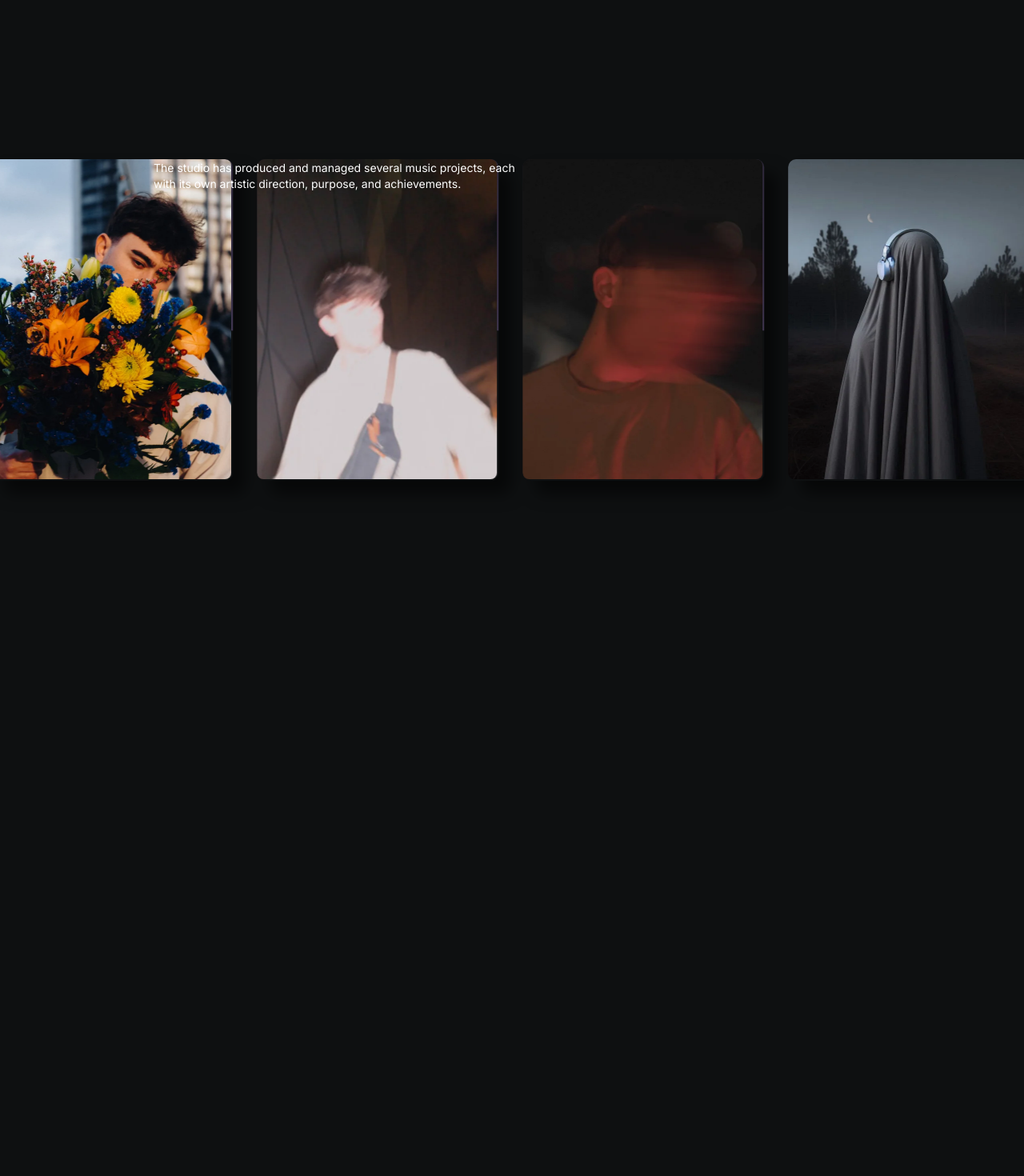
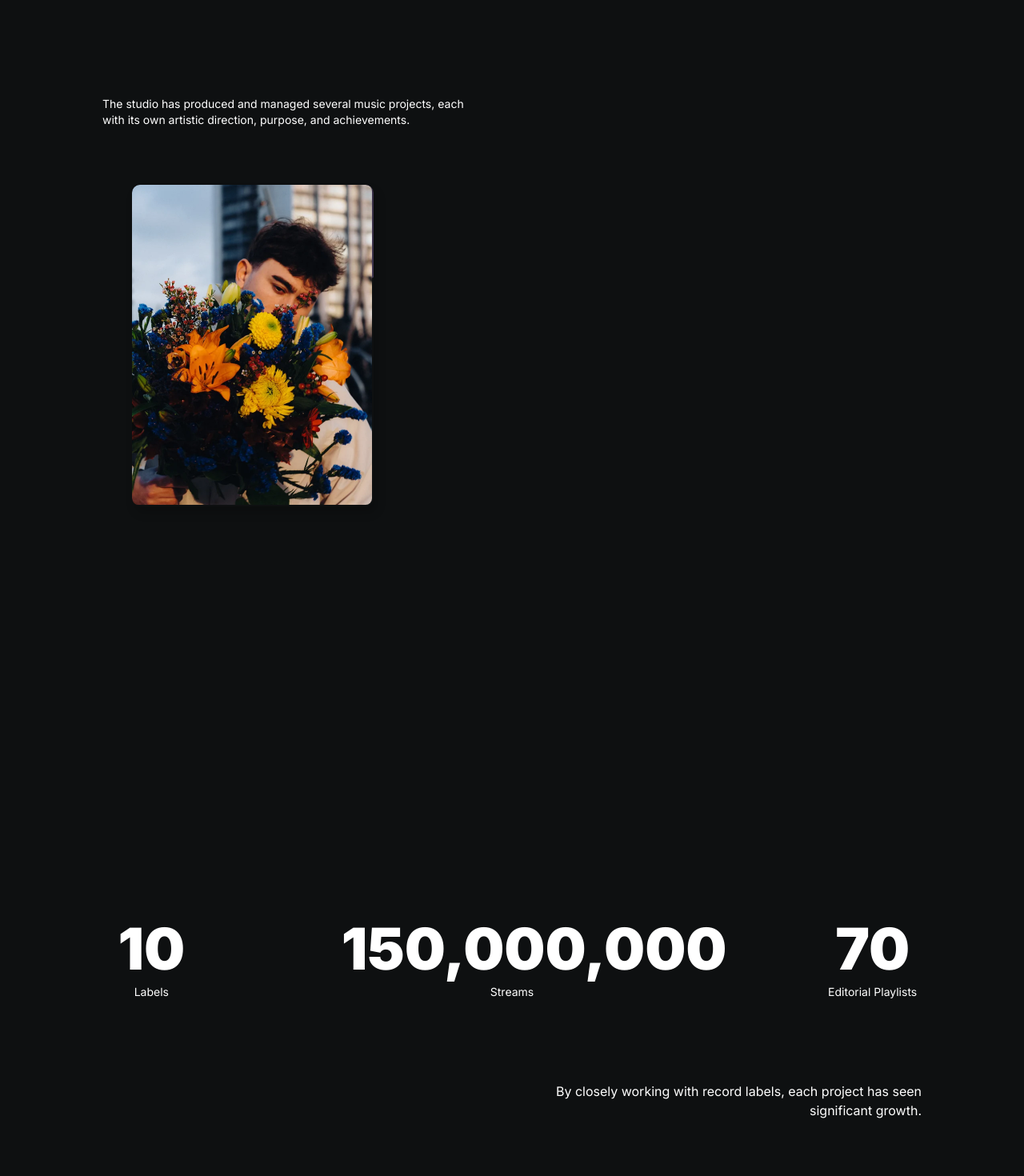
Before and after one commit to alexgoupy/keeperaudio-website, a Next.js app: page / in a window 1280 px wide. Shown: the part 800-2270 px from the top of the page at 80% size. Built offline with nearby package versions, Linux system fonts and the light colour scheme.

Commit message:
simplified and responsive

```diff
--- a/src/app/page.tsx
+++ b/src/app/page.tsx
@@ -8,6 +8,7 @@ import Projects from "@/components/Projects";
 import Stats from "@/components/Stats";
 import { ReactLenis } from 'lenis/react';
 import { div } from "framer-motion/client";
+import ProjectsMini from "@/components/ProjectMini";
 
 const Home: React.FC = () => {
   const [mousePosition, setMousePosition] = useState({ x: 0, y: 0 });
@@ -60,10 +61,9 @@ const Home: React.FC = () => {
       {/* The blob with transition for opacity */}
       <div
         id="blur-blob"
+        className="hidden lg:block w-0 h-0 lg:w-[500px] lg:h-[500px]"
         style={{
           position: 'fixed',
-          width: '500px',  // Set the size of the blur
-          height: '500px',
           backgroundColor: '#292334', // Dark purple color
           borderRadius: '50%',
           filter: 'blur(150px)',
@@ -76,9 +76,9 @@ const Home: React.FC = () => {
 
       <div className="bg-[#0E1011]">
         <ReactLenis root options={{ lerp: 0.08 }} />
-        <Navbar />
+        {/* <Navbar /> */}
         <Hero />
-        <Projects />
+        <ProjectsMini />
         <Stats />
         <PlayButton />
       </div>
--- a/src/components/Hero.tsx
+++ b/src/components/Hero.tsx
@@ -52,7 +52,7 @@ export const Hero: React.FC = () => {
       }}
     >
       <motion.h1
-        className="text-[clamp(3rem,0.33009708737864063rem+11.3915857605178vw,14rem)] m-0 font-black italic leading-[0.8] tracking-[-0.08em] z-10 text-white pr-6"
+        className="text-[3rem] sm:text-[6rem] md:text-[6rem] lg:text-[10rem] m-0 font-black italic leading-[0.8] tracking-[-0.08em] z-10 text-white"
         onMouseMove={handleMouseMove}
         onMouseLeave={handleMouseLeave}
         animate={{
@@ -81,9 +81,8 @@ export const Hero: React.FC = () => {
         {splitText("keeper.audio")}
       </motion.h1>
 
-
       <motion.p
-      className="absolute bottom-[25%] right-[15%] text-sm text-right w-full min-w-[100px] max-w-[460px] text-white"
+        className="absolute sm:bottom-[25%] bottom-[35%] right-[10%] text-[0.7rem] md:text-sm  text-right w-full min-w-[100px] max-w-[300px] sm:max-w-[460px] text-white"
         initial={{ opacity: 0 }} // Start above the screen
         animate={{ opacity: 1 }}    // Animate into the visible area
         transition={{
--- /dev/null
+++ b/src/components/ProjectMini.tsx
@@ -0,0 +1,159 @@
+"use client"; // Mark this file as a client-side component
+
+import React, { useState, useEffect, useRef } from "react";
+import { motion } from "framer-motion";
+
+// Card Component
+const Card = ({ card, setHoveredImage }) => {
+  return (
+    <a
+      href={card.spotifyLink} // The Spotify link
+      target="_blank" // Open in new tab
+      rel="noopener noreferrer" // Secure link
+      className="relative bg-transparent w-[200px] sm:w-[300px] lg:w-[300px] h-[200px] sm:h-[400px] lg:h-[400px] flex flex-col justify-center items-center group hover:scale-105 sm:hover:translate-y-[-30px] transition-transform duration-300 ease-in-out z-10" // Hide translate-y effect on small screens
+      onMouseEnter={() => setHoveredImage(card.image)} // Set hovered image on mouse enter
+      onMouseLeave={() => setHoveredImage(null)} // Reset the hovered image on mouse leave
+    >
+      <div className="flex justify-center items-center h-[200px] sm:h-[400px] bg-transparent">
+        <div className="relative h-[202px] sm:h-[402px] w-[202px] sm:w-[302px] rounded-[10px] overflow-hidden before:absolute before:top-[-50%] before:right-[-50%] before:bottom-[-50%] before:left-[-50%] before:bg-[conic-gradient(transparent,transparent,#3e344e)] before:animate-spin-slow shadow-[4px_8px_12px_rgba(0,0,0,0.2)] hover:shadow-[16px_32px_30px_rgba(0,0,0,0.4)]">
+          <div
+            key={card.id}
+            className="transition-transform duration-300 ease-in-out transform relative h-[200px] sm:h-[400px] w-[200px] sm:w-[300px] overflow-hidden rounded-lg" // Apply shadow on hover
+            style={{
+              backgroundColor: "#1F2122",
+              backgroundImage: `url(${card.image})`,
+              backgroundSize: "cover",
+              backgroundPosition: "center",
+            }}
+          ></div>
+        </div>
+      </div>
+    </a>
+  );
+};
+
+// StartPage Component
+const StartPage = () => {
+  const paragraphRef = useRef<HTMLParagraphElement | null>(null);
+  const [inView, setInView] = useState(false);
+  const [hoveredImage, setHoveredImage] = useState<string | null>(null);
+  const [cardsInView, setCardsInView] = useState<boolean[]>(new Array(3).fill(false));
+
+  useEffect(() => {
+    const observer = new IntersectionObserver(
+      (entries) => {
+        const entry = entries[0];
+        if (entry.isIntersecting) {
+          setInView(true);
+        } else {
+          setInView(false);
+        }
+      },
+      { threshold: 0.5 }
+    );
+
+    const paragraphElement = paragraphRef.current;
+    if (paragraphElement) {
+      observer.observe(paragraphElement);
+    }
+
+    return () => {
+      if (paragraphElement) {
+        observer.unobserve(paragraphElement);
+      }
+    };
+  }, []);
+
+  // Observer for cards to trigger their animations when they come into view
+  useEffect(() => {
+    const cardObserver = new IntersectionObserver((entries) => {
+      entries.forEach((entry, index) => {
+        if (entry.isIntersecting) {
+          setCardsInView((prevState) => {
+            const newState = [...prevState];
+            newState[index] = true; // Mark this card as in view
+            return newState;
+          });
+        }
+      });
+    }, { threshold: 0.5 });
+
+    // Observe each card
+    const cardElements = document.querySelectorAll(".card");
+    cardElements.forEach((card) => {
+      cardObserver.observe(card);
+    });
+
+    return () => {
+      cardElements.forEach((card) => {
+        cardObserver.unobserve(card);
+      });
+    };
+  }, []);
+
+  // Cards array with images and Spotify links
+  const cards = [
+    {
+      image: "/images/ak-pp.webp",
+      title: "Alex Keeper",
+      id: 1,
+      spotifyLink: "https://open.spotify.com/artist/4hxy6gamr697jKBPSmHcpB?si=LJqGVbv5RkWNECtDxtHzVQ", // Example Spotify link for Alex Keeper
+    },
+    {
+      image: "/images/tk-pp.webp",
+      title: "Tom Kha",
+      id: 2,
+      spotifyLink: "https://open.spotify.com/artist/7Jx4jOIIdp8GeoR2sA32fY?si=x9JIioeeTMe8AgmuFFjp5w", // Example Spotify link for Tom Kha
+    },
+    {
+      image: "/images/nidyu-pp.webp",
+      title: "nidyu.",
+      id: 3,
+      spotifyLink: "https://open.spotify.com/artist/6fp9TIvbzU3KMuY9nUIwyl?si=DUQSpLA7Snap1qx-bgXsCQ", // Example Spotify link for nidyu.
+    },
+  ];
+
+  return (
+    <div className="min-h-screen bg-transparent text-white flex flex-col items-center justify-center relative">
+      {/* Paragraph with IntersectionObserver animation, in front of the cards */}
+      <motion.p
+        ref={paragraphRef}
+        className="absolute top-[15%] left-[10%] text-sm text-left w-full min-w-[100px] max-w-[460px] text-white z-20 hidden sm:block" // Hide on small screens (sm and below)
+        initial={{ opacity: 0 }} // Start with 0 opacity
+        animate={{ opacity: inView ? 1 : 0 }} // Animate to opacity 1 when in view
+        transition={{
+          type: "spring",
+          stiffness: 100,
+          damping: 25,
+          duration: 0.5,
+          delay: 0.1,
+        }}
+      >
+        The studio has produced and managed several music projects, each with its own artistic direction, purpose, and achievements.
+      </motion.p>
+
+      {/* Cards */}
+      <div className="flex flex-wrap gap-6 mt-16 justify-center z-10 sm:flex-row flex-col">
+        {cards.map((card, index) => (
+          <motion.div
+            key={card.id}
+            className="card"
+            initial={{ opacity: 0 }}
+            animate={{ opacity: cardsInView[index] ? 1 : 0 }} // Fade-in when the card is in view
+            transition={{
+              type: "spring",
+              stiffness: 100,
+              damping: 25,
+              duration: 0.5,
+              delay: 0.2,
+            }}
+          >
+            <Card key={card.id} card={card} setHoveredImage={setHoveredImage} />
+          </motion.div>
+        ))}
+      </div>
+    </div>
+  );
+};
+
+export default StartPage;
--- a/src/components/Projects.jsx
+++ b/src/components/Projects.jsx
@@ -22,7 +22,7 @@ const Projects = () => {
     <section id="Projects" ref={targetRef} className="relative h-[300vh] bg-transparent">
       {/* Card container with horizontal scroll animation */}
       <div className="sticky top-0 flex h-screen items-center overflow-x-hidden no-scrollbar">
-        <motion.div style={{ x }} className="flex gap-8">
+        <motion.div style={{ x }} className="flex gap-12 z-20">
           {cards.map((card) => {
             return (
               <Card
@@ -34,13 +34,26 @@ const Projects = () => {
           })}
         </motion.div>
 
-        {/* Text that moves in the opposite direction */}
+        {/* Text and background image that moves in the opposite direction */}
         <motion.div
-          style={{ textX }} // Apply the inverse transform to the text
-          className="absolute top-[25%] left-[15%] text-sm text-left w-full min-w-[100px] max-w-[460px] text-white"
+          style={{
+            textX,
+          }}
+          className="absolute top-[25%] left-[15%] text-sm text-left h-[40px] w-full min-w-[100px] max-w-[460px] text-white bg-cover transition-all duration-300 ease-in-out z-50"
+
         >
           The studio has produced and managed several music projects, each with its own artistic direction, purpose, and achievements.
         </motion.div>
+
+        {/* Background image that moves in the opposite direction */}
+        <motion.div
+          style={{
+            textX,
+            backgroundImage: hoveredImage ? `url(${hoveredImage})` : 'none', // Set the background image when a card is hovered
+            backgroundSize: 'cover', // Make the background cover the entire div
+            backgroundPosition: 'center', // Center the background image
+          }}
+          className="absolute top-0 left-0 text-sm text-left w-full text-white h-full bg-cover ease-in-out z-0 blur-sm opacity-20"        />
       </div>
     </section>
   );
@@ -48,12 +61,16 @@ const Projects = () => {
 
 const Card = ({ card, setHoveredImage }) => {
   return (
-    <div className="relative bg-transparent w-[300px] h-[400px] flex flex-col justify-center items-center group hover:transform hover:translate-y-[-30px] hover:scale-105 transition-transform duration-300 ease-in-out">
+    <div
+      className="relative bg-transparent w-[300px] h-[400px] flex flex-col justify-center items-center group hover:transform hover:translate-y-[-30px] hover:scale-105 transition-transform duration-300 ease-in-out z-10"
+      onMouseEnter={() => setHoveredImage(card.image)} // Set hovered image on mouse enter
+      onMouseLeave={() => setHoveredImage(null)} // Reset the hovered image on mouse leave
+    >
       <div className="flex justify-center items-center h-[450px] bg-transparent">
-        <div className="relative h-[402px] w-[302px] rounded-[10px] shadow-[16px_16px_20px_#0000008c] overflow-hidden before:absolute before:top-[-50%] before:right-[-50%] before:bottom-[-50%] before:left-[-50%] before:bg-[conic-gradient(transparent,transparent,#3e344e)] before:animate-spin-slow">
+        <div className="relative h-[402px] w-[302px] rounded-[10px] overflow-hidden before:absolute before:top-[-50%] before:right-[-50%] before:bottom-[-50%] before:left-[-50%] before:bg-[conic-gradient(transparent,transparent,#3e344e)] before:animate-spin-slow shadow-[4px_8px_12px_rgba(0,0,0,0.2)] hover:shadow-[16px_32px_30px_rgba(0,0,0,0.4)]">
           <div
             key={card.id}
-            className="transition-transform duration-300 ease-in-out transform relative h-[400px] w-[300px] overflow-hidden rounded-lg"
+            className="transition-transform duration-300 ease-in-out transform relative h-[400px] w-[300px] overflow-hidden rounded-lg" // Apply shadow on hover
             style={{
               backgroundColor: "#1F2122",
               backgroundImage: `url(${card.image})`,
@@ -67,6 +84,7 @@ const Card = ({ card, setHoveredImage }) => {
   );
 };
 
+
 // Cards array with images
 const cards = [
   { image: "/images/ak-pp.webp", title: "Alex Keeper", id: 1 },
--- a/src/components/Stats.tsx
+++ b/src/components/Stats.tsx
@@ -71,14 +71,14 @@ const CountUp: React.FC<CountUpProps> = ({ targetNumber, description }) => {
         stiffness: 100,
         damping: 25,
         duration: 0.5,
-        delay: 0.4,
+        delay: 0.2,
       }}
     >
-      <h2 className={`text-7xl font-black ${targetNumber === 150000000 ? 'pl-6' : ''}`}>
+      {/* Apply smaller text size for mobile and larger for desktops */}
+      <h2 className={`font-black text-4xl sm:text-6xl lg:text-7xl text-center`}>
         {count.toLocaleString()}
-        {/* {targetNumber === 70 || targetNumber === 150000000 || targetNumber === 10 ? "+" : ""} */}
       </h2>
-      <p className="text-sm mt-2">{description}</p> {/* Description under the number */}
+      <p className="text-sm mt-2 text-center">{description}</p> {/* Description under the number */}
     </motion.div>
   );
 };
@@ -114,33 +114,28 @@ const StartPage = () => {
 
   return (
     <div className="min-h-screen bg-transparent text-white flex flex-col items-center justify-center relative">
-      {/* <div className="absolute align-center z-0">
-        <TiltEffect />
-      </div> */}
-
       {/* Container for positioning the numbers */}
-      <div className="w-full relative z-10">
-
+      <div className="w-full relative z-10 flex flex-col sm:flex-row sm:justify-between sm:items-center gap-8 sm:gap-12">
         {/* Number 10+ aligned with the paragraph on the right */}
-        <div className="absolute left-[15%] text-left">
+        <div className="sm:w-1/3 px-4 sm:px-0 text-center">
           <CountUp targetNumber={10} description="Labels" />
         </div>
 
         {/* Number 150M at the center */}
-        <div className="absolute left-1/2 transform -translate-x-1/2 text-center">
+        <div className="sm:w-1/3 sm:text-center px-4 sm:px-0 text-center">
           <CountUp targetNumber={150000000} description="Streams" />
         </div>
 
         {/* Number 70+ aligned with the paragraph on the left */}
-        <div className="absolute right-[15%] text-right">
+        <div className="sm:w-1/3 sm:text-right px-4 sm:px-0 text-center">
           <CountUp targetNumber={70} description="Editorial Playlists" />
         </div>
-
       </div>
 
+      {/* This paragraph is hidden on small screens */}
       <motion.p
         ref={paragraphRef}
-        className="absolute top-[25%] left-[15%] text-sm text-left w-full min-w-[100px] max-w-[460px] text-white"
+        className="absolute bottom-[25%] right-[10%] text-sm sm:text-base w-full sm:min-w-[100px] sm:max-w-[460px] sm:text-right text-white z-20 text-center hidden sm:block"
         initial={{ opacity: 0 }} // Start with 0 opacity
         animate={{ opacity: inView ? 1 : 0 }} // Animate to opacity 1 when in view
         transition={{
@@ -148,7 +143,7 @@ const StartPage = () => {
           stiffness: 100,
           damping: 25,
           duration: 0.5,
-          delay: 0.2,
+          delay: 0.4,
         }}
       >
         By closely working with record labels, each project has seen significant growth.
```
Lines whose indentation alone changed are shown as unchanged.
